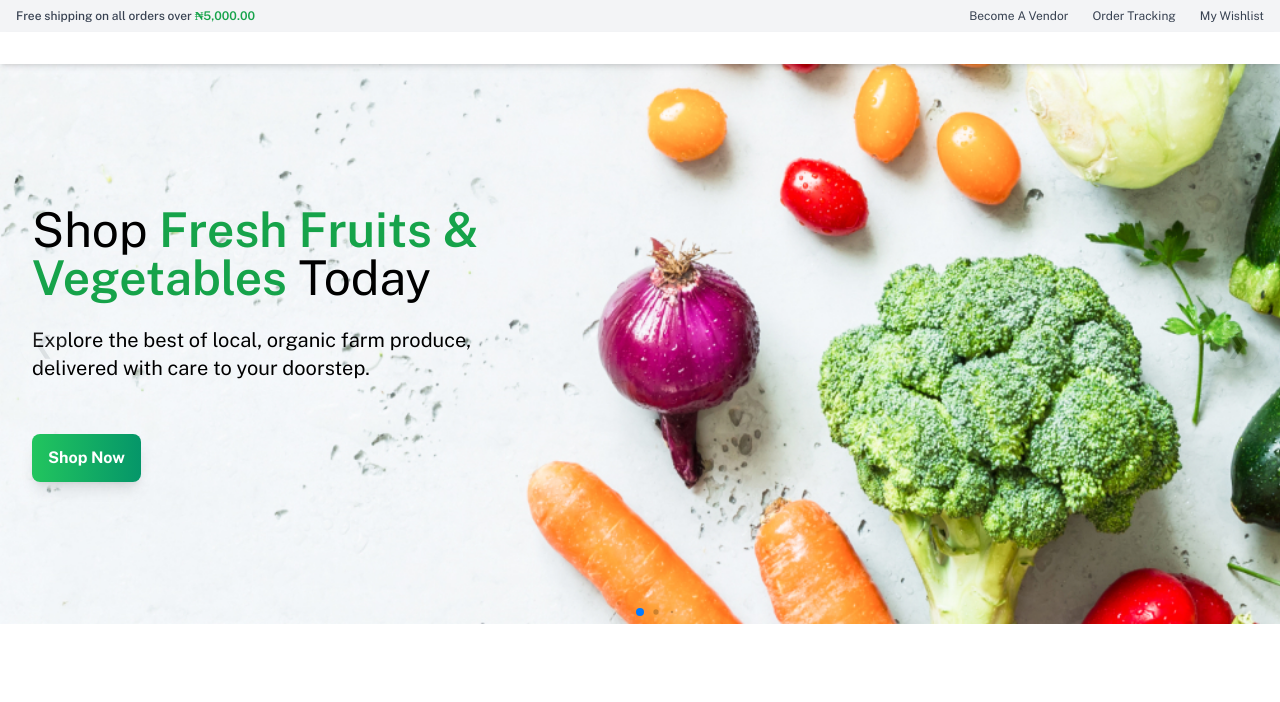
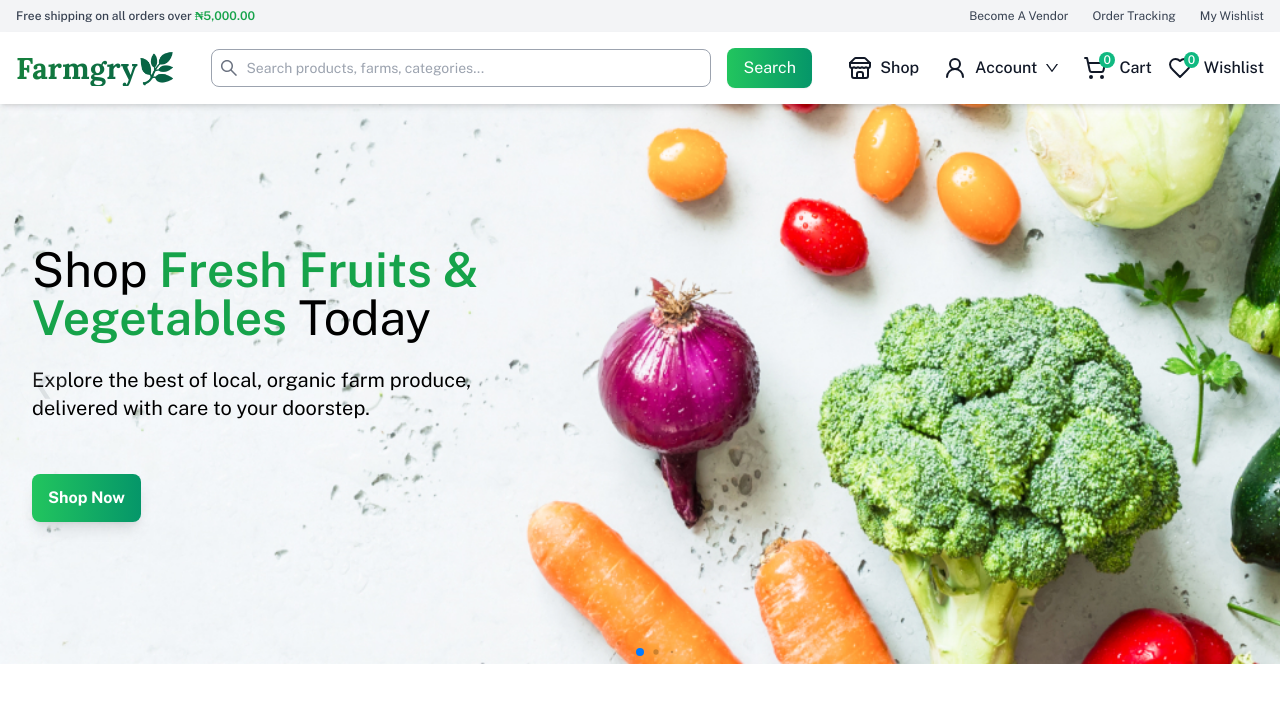
Before and after one commit to Anagho/gmc-ecom-demo, a React (Vite) app in the folder frontend/: page / in a window 1280 px wide. Shown: the top 702 px of the page. Built offline with nearby package versions, Linux system fonts and the light colour scheme; no server answers.

Commit message:
new changes

```diff
--- a/frontend/src/components/ui/Logo.jsx
+++ b/frontend/src/components/ui/Logo.jsx
@@ -3,7 +3,7 @@ import { NavLink } from "react-router";
 const Logo = () => {
   return (
     <NavLink to={"/"}>
-      <h2 className="font-extrabold font-lora text-2xl text-center bg-gradient-to-r from-green-700 to-emerald-800 text-transparent bg-clip-text">
+      <h2 className="font-extrabold font-lora text-2xl md:text-3xl text-center bg-gradient-to-r from-green-700 to-emerald-800 text-transparent bg-clip-text">
         Farmgry🌿
       </h2>
     </NavLink>
--- a/frontend/src/components/ui/Navbar.jsx
+++ b/frontend/src/components/ui/Navbar.jsx
@@ -20,11 +20,12 @@ import { serverUrl } from "../../utils/helper";
 import toast from "react-hot-toast";
 import { useState } from "react";
 import {
+  Heart,
   MenuIcon,
-  ShoppingBagIcon,
+  ShoppingCart,
+  Store,
   User2Icon,
   UserCheck2Icon,
-  UserRoundCheck,
 } from "lucide-react";
 import MobileSidebar from "./MobileSidebar";
 import Logo from "./Logo";
@@ -32,6 +33,7 @@ import Logo from "./Logo";
 function Navbar() {
   const { cartItems } = useSelector((state) => state.cart);
   const { user } = useSelector((state) => state.auth);
+  const { wishlistItems } = useSelector((state) => state.wishlist);
 
   // console.log(user);
 
@@ -175,9 +177,9 @@ function Navbar() {
 
   return (
     <nav className="shadow-md bg-white sticky top-0 z-[999]">
-      <section className="container mx-auto flex p-4">
-        {/* Only show in small screens */}
-        <div className="md:hidden w-full">
+      <section className="container mx-auto p-4">
+        {/* Mobile Navbar - Only show in small screens */}
+        <div className="lg:hidden w-full">
           <div className="flex items-center justify-between">
             {/* left */}
             <div className="flex items-center gap-4">
@@ -194,7 +196,7 @@ function Navbar() {
             <div className="flex items-center gap-4">
               {/* User */}
               {user && (
-                <NavLink>
+                <NavLink to="/profile" className="flex items-center gap-4">
                   <Space>
                     <Avatar className="bg-green-200 text-emerald-900 font-semibold text-sm">
                       {user.name[0]}
@@ -207,20 +209,20 @@ function Navbar() {
               )}
 
               {!user && (
-                <Space>
+                <NavLink to="/login">
                   <User2Icon />
-                </Space>
+                </NavLink>
               )}
 
               {/* Cart */}
               <NavLink
                 className={
-                  "hover:text-orange-500 relative transition-colors duration-500 flex items-center gap-3"
+                  "hover:text-emerald-500 relative transition-colors duration-500 flex items-center gap-3"
                 }
                 to={"/cart"}
               >
                 <Space>
-                  <ShoppingBagIcon />
+                  <ShoppingCart />
                 </Space>
                 <span className="bg-emerald-500 absolute -top-1 left-4 px-1 text-white rounded-full text-center text-xs">
                   {cartItems.length}
@@ -242,6 +244,113 @@ function Navbar() {
             </div>
           </div>
         </div>
+
+        {/* Desktop Navbar */}
+        <div className="hidden lg:block w-full">
+          <div className="flex items-center justify-between">
+            {/* Left */}
+
+            <Logo />
+
+            {/* Search Bar */}
+            <div className="flex items-center justify-center gap-4 flex-grow mx-8">
+              {/* Search Input */}
+              <div className="flex items-center border border-gray-400 rounded-lg px-2 py-1 w-full max-w-[500px]">
+                <SearchOutlined className="text-lg text-gray-500 mr-2 rounded-full" />
+                <input
+                  type="text"
+                  placeholder="Search products, farms, categories..."
+                  className="outline-none border-none py-1 text-sm flex-grow w-full"
+                />
+              </div>
+              <button className="px-4 py-2 bg-gradient-to-r from-green-500 to-emerald-600 text-white rounded-lg shadow-sm">
+                Search
+              </button>
+            </div>
+
+            {/* Right */}
+            <div className="flex gap-4 text-gray-900 font-medium items-center text-[1rem]">
+              <NavLink
+                className={
+                  "hover:text-orange-500 transition-colors duration-500 "
+                }
+                to={"/products"}
+              >
+                <Space className="flex item-center">
+                  <Store size={24} />
+                  <span>Shop</span>
+                </Space>
+              </NavLink>
+
+              <Dropdown
+                menu={{
+                  items: user ? dropDownItems2 : dropDownItems1,
+                }}
+                trigger={["click"]}
+                size="large"
+                className="w-full"
+              >
+                <a
+                  onClick={(e) => e.preventDefault()}
+                  className="cursor-pointer p-2 rounded-md hover:text-orange-500 transition-colors duration-500"
+                >
+                  <Space className="flex item-center">
+                    <User2Icon size={24} />
+                    <span className="capitalize">
+                      {user ? `Hi ${user.name}` : "Account"}
+                    </span>
+                    <DownOutlined className="text-sm" />
+                  </Space>
+                </a>
+              </Dropdown>
+
+              {user && user.userType === "admin" ? (
+                <NavLink
+                  to={"/admin"}
+                  className="hover:text-orange-500 transition-colors duration-500 "
+                >
+                  <Space>
+                    <DashboardOutlined className="text-xl" />
+                    <span>Admin</span>
+                  </Space>
+                </NavLink>
+              ) : (
+                <>
+                  <NavLink
+                    className={
+                      "hover:text-orange-500 relative transition-colors duration-500 flex items-center gap-3"
+                    }
+                    to={"/cart"}
+                  >
+                    <Space>
+                      <ShoppingCart size={24} />
+                    </Space>
+                    <p className="bg-emerald-500 absolute -top-1 left-4  px-1 text-white rounded-lg text-center text-xs">
+                      {cartItems.length}
+                    </p>
+                    <span className="text-[1rem]">Cart</span>
+                  </NavLink>
+
+                  {/* Wishlist */}
+                  <NavLink
+                    className={
+                      "hover:text-orange-500 relative transition-colors duration-500 flex items-center gap-3"
+                    }
+                    to={"/cart"}
+                  >
+                    <Space>
+                      <Heart size={24} />
+                    </Space>
+                    <p className="bg-emerald-500 absolute -top-1 left-4  px-1 text-white rounded-lg text-center text-xs">
+                      {wishlistItems.length}
+                    </p>
+                    <span className="text-[1rem]">Wishlist</span>
+                  </NavLink>
+                </>
+              )}
+            </div>
+          </div>
+        </div>
       </section>
 
       {/* Sidebar */}
```
